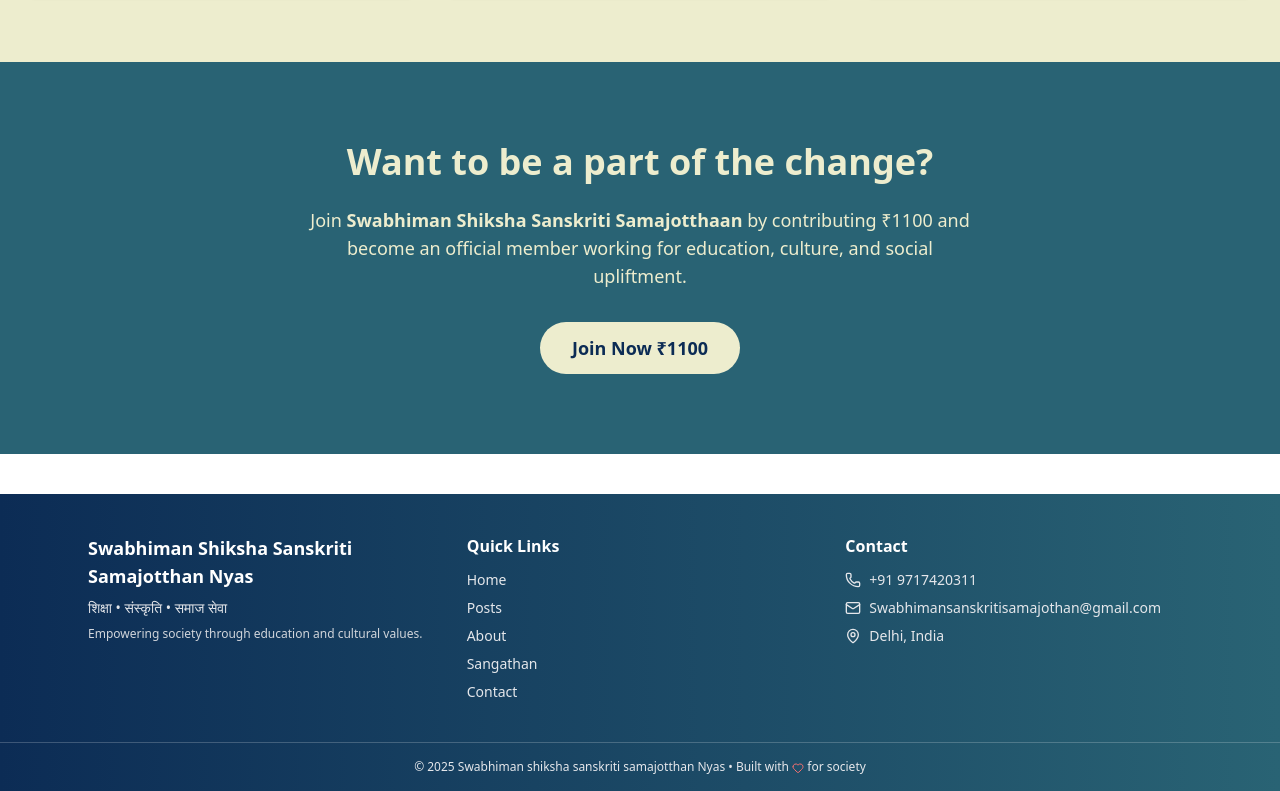
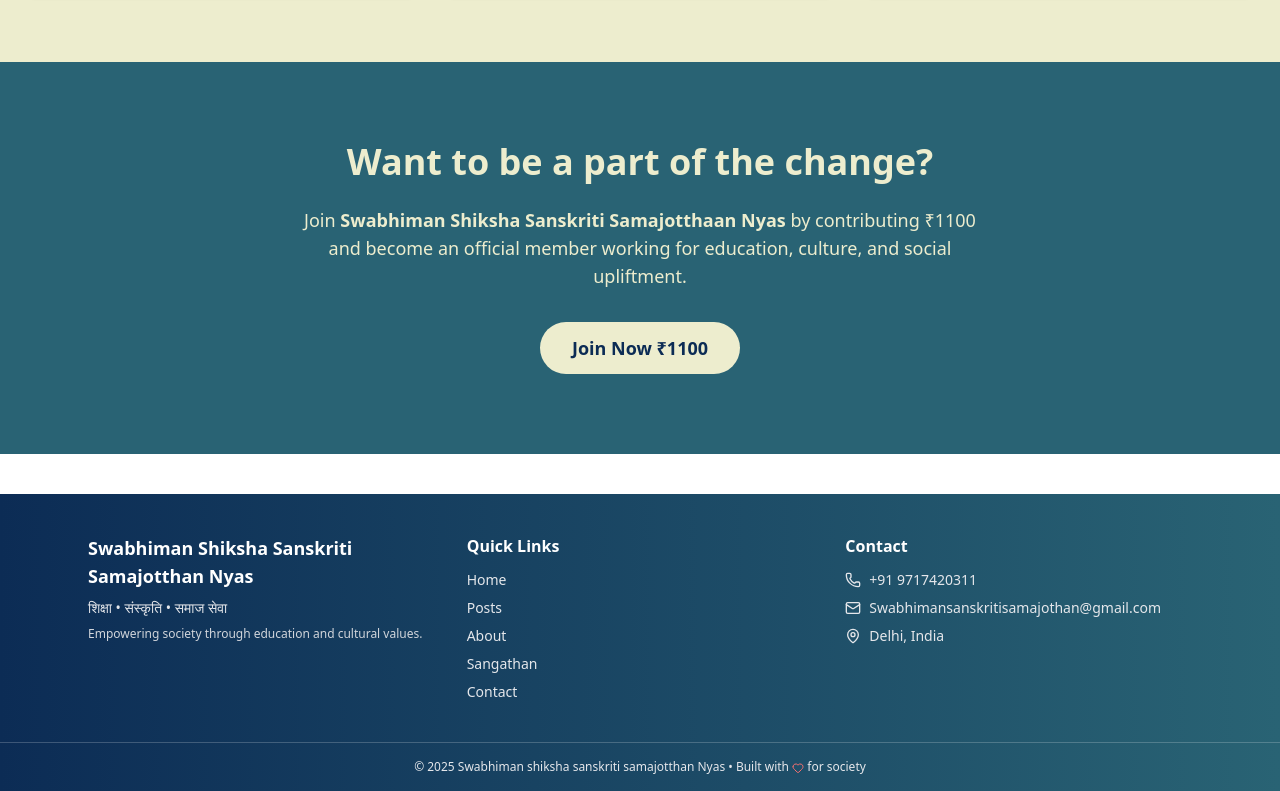
Before and after one commit to manasssengar2006/ssssNGO-Frontend, a React (Vite) app: page / in a window 1280 px wide. Shown: the part 1686-2477 px from the top of the page. Built offline with nearby package versions, Linux system fonts and the light colour scheme; no server answers.

Commit message:
Update JoinCTA.jsx

```diff
--- a/src/components/JoinCTA.jsx
+++ b/src/components/JoinCTA.jsx
@@ -16,7 +16,7 @@ const JoinCTA = () => {
       </motion.h2>
 
       <p className="text-[#EDEDCE] max-w-2xl mx-auto mb-8 text-lg">
-        Join <b>Swabhiman Shiksha Sanskriti Samajotthaan</b> by contributing
+        Join <b>Swabhiman Shiksha Sanskriti Samajotthaan Nyas</b> by contributing
         ₹1100 and become an official member working for education, culture,
         and social upliftment.
       </p>
```
